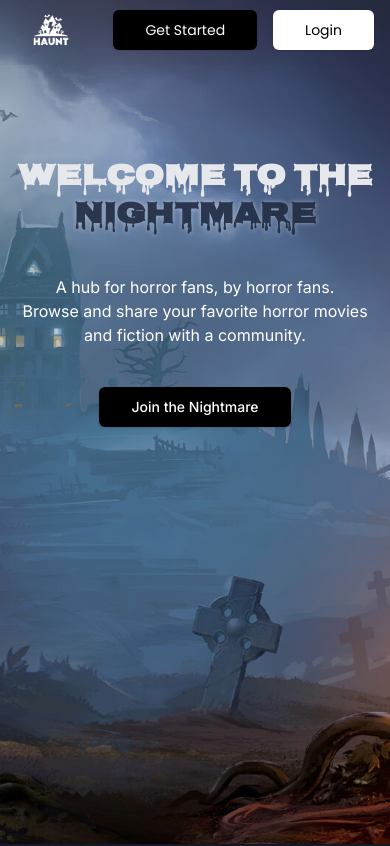
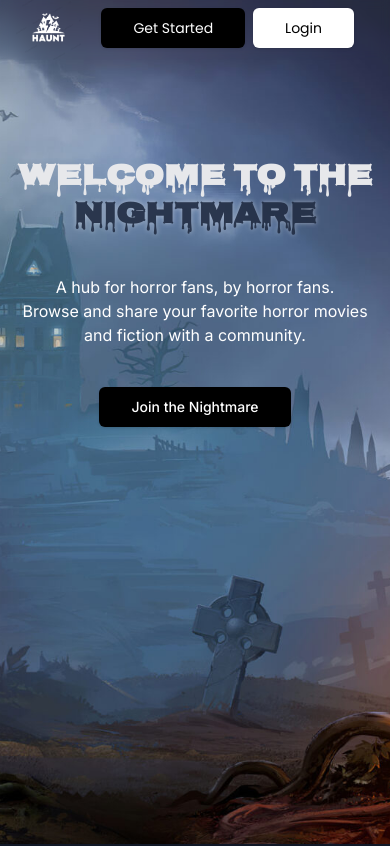
Before and after one commit to abelxo19/horror-fan-site, a Next.js app: page / in a window 390 px wide. Shown: the top 846 px of the page. Built offline with nearby package versions, Linux system fonts and the light colour scheme; no server answers.

Commit message:
fix-header-responsivness

```diff
--- a/components/header.tsx
+++ b/components/header.tsx
@@ -30,9 +30,9 @@ const Header = async() => {
 
           {/* Show Get Started and Login buttons only if no user exists */}
           {!user ? (
-            <div>
+            <div className="flex flex-row space-x-2 px-5">
               <Link href='/api/auth/register'>
-                <Button size="lg" className="bg-black text-white mr-4 hover:bg-[#232e44]">Get Started</Button>
+                <Button size="lg" className="bg-black text-white md:mr-4 hover:bg-[#232e44]">Get Started</Button>
               </Link>
               <Link href='/api/auth/login'>
                 <Button size="lg" className="bg-white text-black hover:bg-gray-300 hover:text-black">Login</Button>
```
